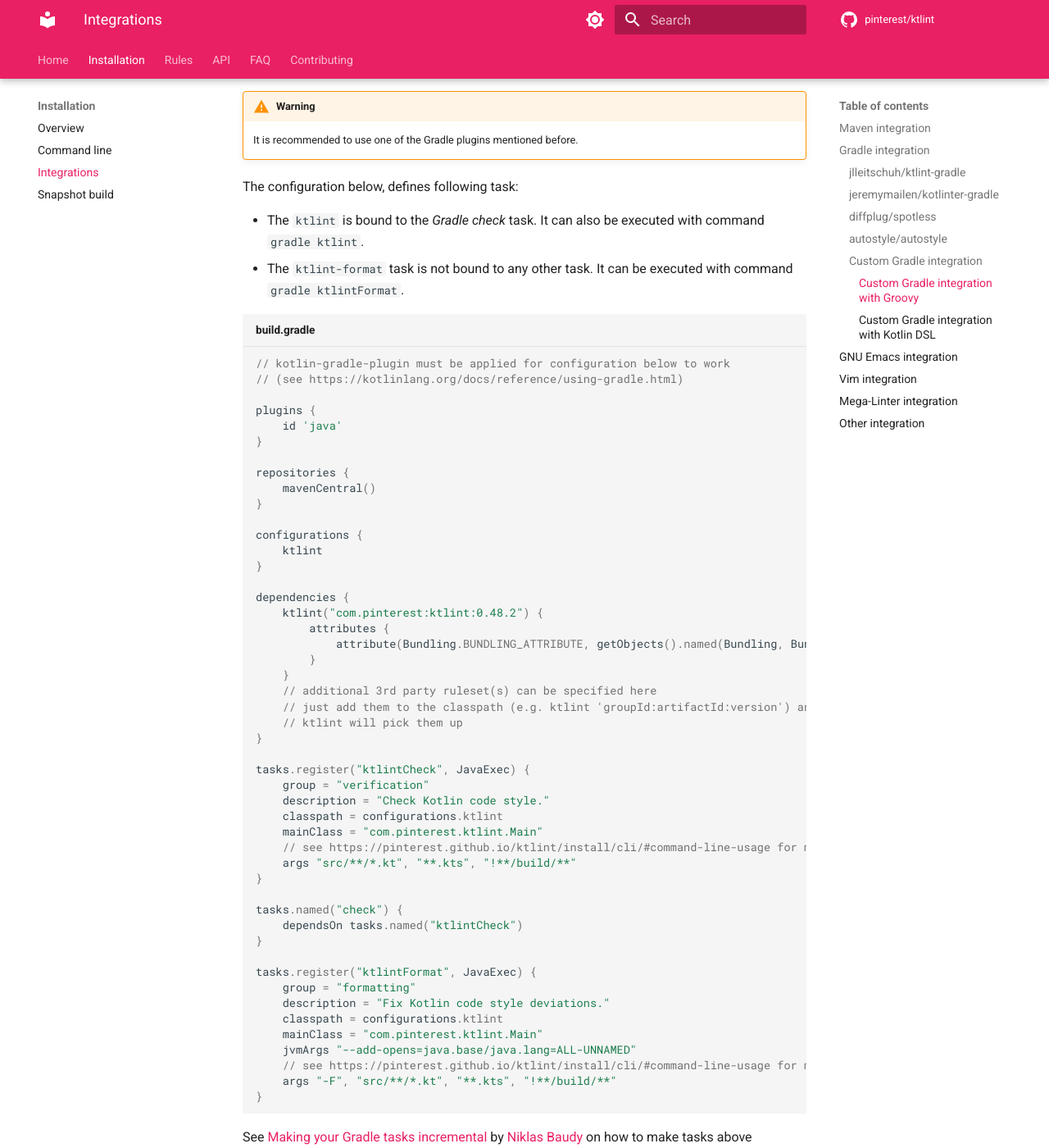
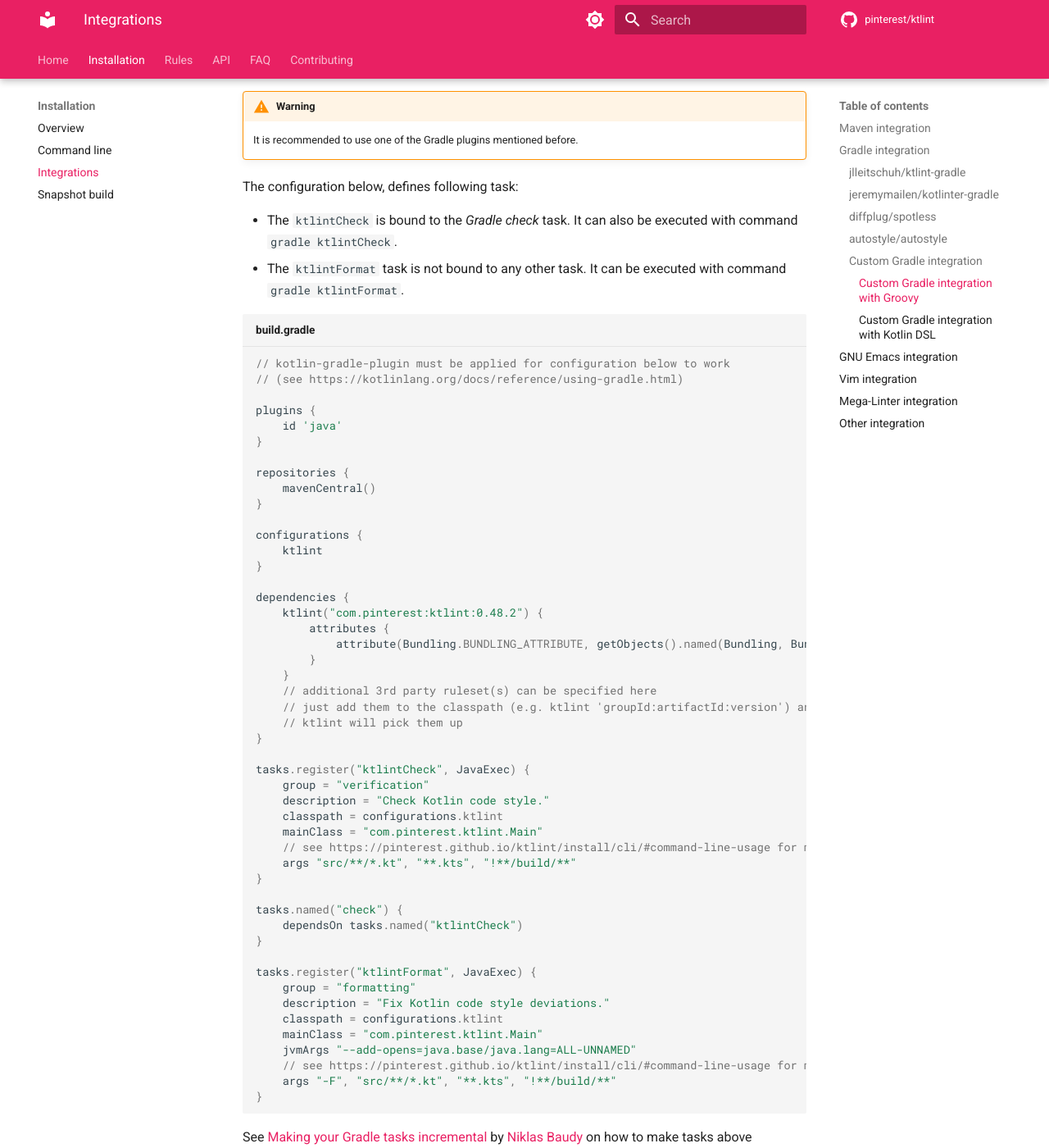
Before and after one commit to pinterest/ktlint, an MkDocs documentation site: the page built from docs/install/integrations.md, in a window 1280 px wide and 1400 px high, scrolled down 2394 px. Shown: the whole window at 82% size. Built offline with MkDocs 1.6.1 and Material for MkDocs 9.7.7, drawn with Linux system fonts in a browser that asks for light colours; comment, search, counter and statistics services are not loaded; some of the changed text lies outside the part shown.

Commit message:
Fix typos in Gradle integration doc

````diff
--- a/docs/install/integrations.md
+++ b/docs/install/integrations.md
@@ -97,8 +97,8 @@
 
 The configuration below, defines following task:
 
-* The `ktlint` is bound to the *Gradle check* task. It can also be executed with command `gradle ktlint`.
-* The `ktlint-format` task is not bound to any other task. It can be executed with command `gradle ktlintFormat`.
+* The `ktlintCheck` is bound to the *Gradle check* task. It can also be executed with command `gradle ktlintCheck`.
+* The `ktlintFormat` task is not bound to any other task. It can be executed with command `gradle ktlintFormat`.
 
 ```groovy title="build.gradle"
 // kotlin-gradle-plugin must be applied for configuration below to work
@@ -160,8 +160,8 @@
 
 The configuration below, defines following task:
 
-* The `ktlint` is bound to the *Gradle check* task. It can also be executed with command `gradle ktlint`.
-* The `ktlint-format` task is not bound to any other task. It can be executed with command `gradle ktlintFormat`.
+* The `ktlintCheck` is bound to the *Gradle check* task. It can also be executed with command `gradle ktlintCheck`.
+* The `ktlintFormat` task is not bound to any other task. It can be executed with command `gradle ktlintFormat`.
 
 ```kotlin title="build.gradle.kts"
 val ktlint by configurations.creating
````
